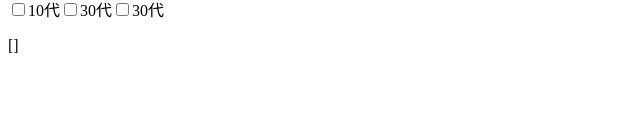
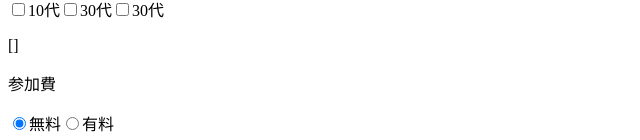
Before and after one commit to sora1129/vue-spa, a Vue app: page / in a window 1280 px wide. Shown: the part 781-921 px from the top of the page, without its empty margins (0-640 px from the left). Before the commit the page ends 852 px from the top, so only its background shows below. Built offline with nearby package versions, Linux system fonts and the light colour scheme.

Commit message:
feat: ラジオボタンの双方向データバインディング

```diff
--- a/src/App.vue
+++ b/src/App.vue
@@ -71,6 +71,22 @@
       >
       <label for="30">30代</label>
       <p>{{ eventData.target }}</p>
+
+      <p>参加費</p>
+      <input
+        type="radio"
+        id="free"
+        value="無料"
+        v-model="eventData.price"
+      >
+      <label for="free">無料</label>
+      <input
+        type="radio"
+        id="paid"
+        value="有料"
+        v-model="eventData.price"
+      >
+      <label for="paid">有料</label>
     </div>
   </div>
 </template>
@@ -91,7 +107,8 @@
           host: "",
           detail: "",
           isPraivate: false,
-          target: []
+          target: [],
+          price: "無料"
         }
       };
     },
```
